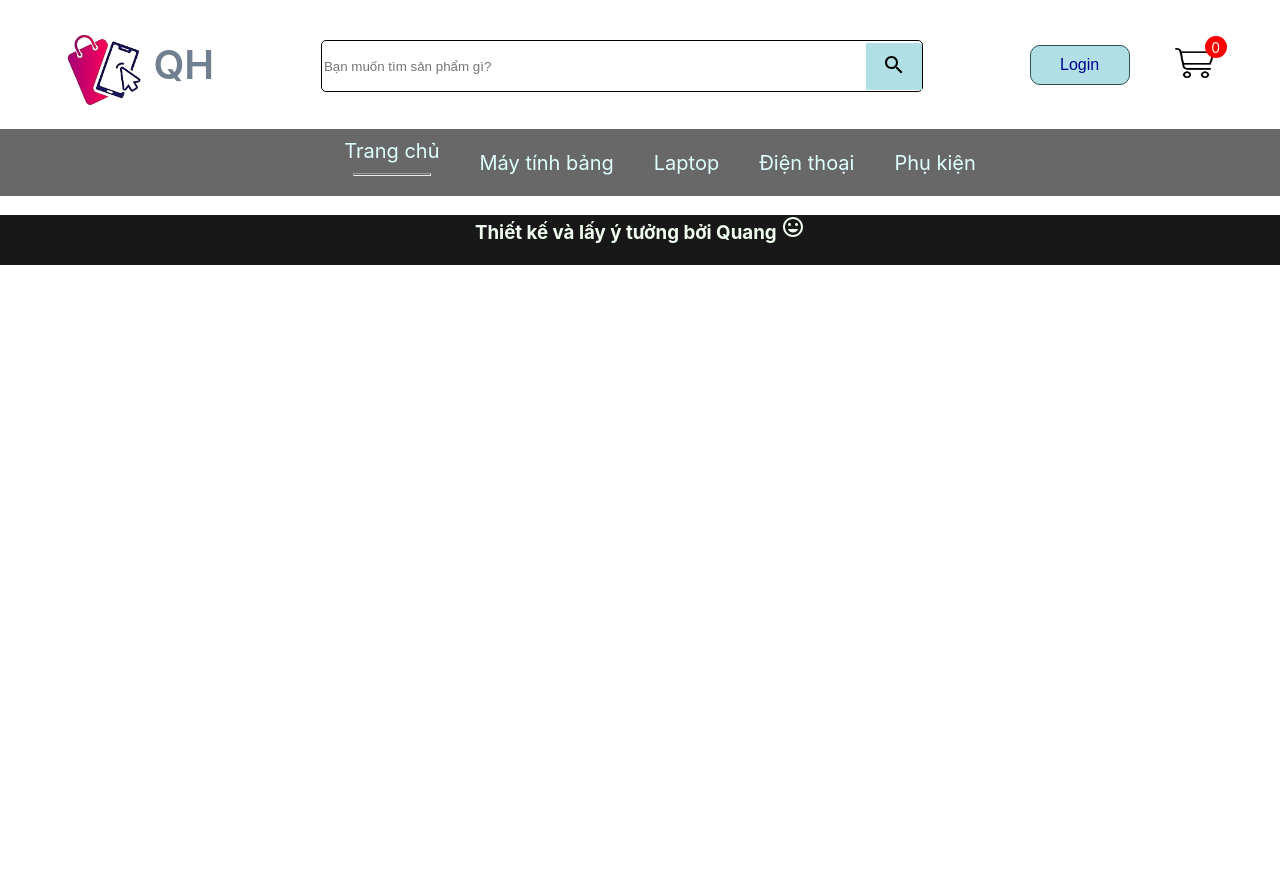
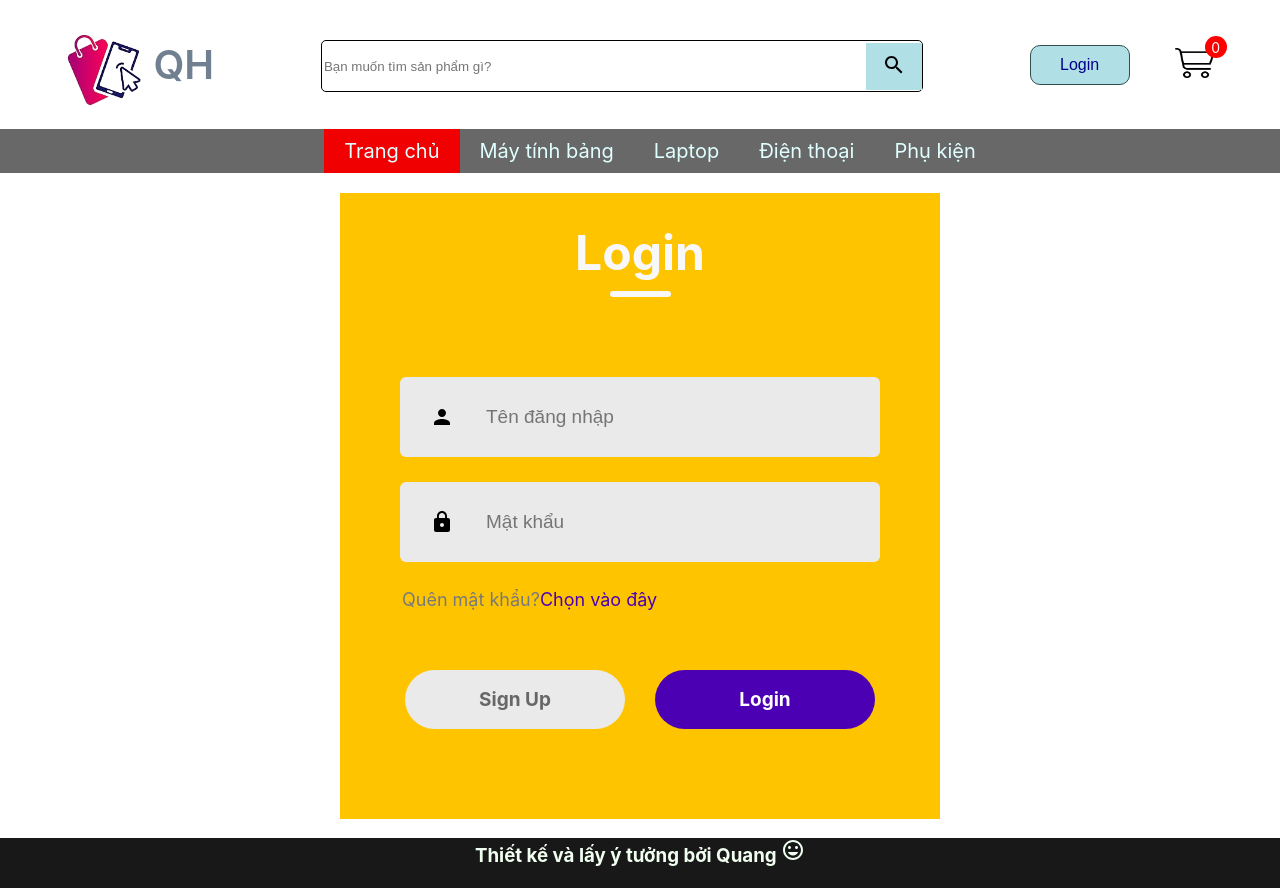
Before and after one commit to anhui1234/Project-rr, a React (Create React App) app in the folder project-app/: page /loginSignup in a window 1280 px wide. Before the commit the page ends 800 px from the top, so only its background shows below. Built offline with nearby package versions, Linux system fonts and the light colour scheme.

Commit message:
Thêm form Login

```diff
--- a/project-app/src/Component/Advertisement/Advertisement.jsx
+++ b/project-app/src/Component/Advertisement/Advertisement.jsx
@@ -6,7 +6,7 @@ function Advertisement() {
       <div className="Advertisement">
         <h2>Deal hời</h2>
         <p>Sản phẩm mới luôn được cập nhật</p>
-        <li className='btn'>Shop now<KeyboardDoubleArrowRightIcon style={{fontSize:'medium',top:'30px'}}/></li>
+        <li className='btn'>Shop now<KeyboardDoubleArrowRightIcon style={{fontSize:'medium'}}/></li>
       </div>
     );
   }
--- a/project-app/src/Component/Navbar/Navbar.css
+++ b/project-app/src/Component/Navbar/Navbar.css
@@ -17,13 +17,13 @@
     display: flex;
     flex-direction: column;
     align-items: center;
-
     cursor: pointer;
     padding: 10px 20px;
-
+    color: #E0FFFF;
 }
-
-.Navbar-menu hr{
-    width: 80%;
-    height: 1px;
+.Navbar-menu li:hover{
+    background-color: #F00000;
 }
+.gred{
+    background-color: #F00000;
+}
--- a/project-app/src/Component/Navbar/Navbar.jsx
+++ b/project-app/src/Component/Navbar/Navbar.jsx
@@ -6,11 +6,11 @@ function Navbar() {
     return (
       <div className="Navbar">
           <ul className='Navbar-menu'>
-            <li onClick={()=>{setMenu("trangchu")}}><Link style={{textDecoration:'none',color:'#E0FFFF'}} to='/'>Trang chủ</Link>{menu==="trangchu"?<hr/>:<></>}</li>
-            <li onClick={()=>{setMenu("maytinhbang")}}><Link style={{textDecoration:'none',color:'#E0FFFF'}} to='/maytinhbang'>Máy tính bảng</Link>{menu==="maytinhbang"?<hr/>:<></>}</li>
-            <li onClick={()=>{setMenu("laptop")}}><Link style={{textDecoration:'none',color:'#E0FFFF'}} to='/laptop'>Laptop</Link> {menu==="laptop"?<hr/>:<></>}</li>
-            <li onClick={()=>{setMenu("dienthoai")}}><Link style={{textDecoration:'none',color:'#E0FFFF'}} to='/dienthoai'>Điện thoại</Link>{menu==="dienthoai"?<hr/>:<></>}</li>
-            <li onClick={()=>{setMenu("phukien")}}><Link style={{textDecoration:'none',color:'#E0FFFF'}} to='/phukien'>Phụ kiện</Link> {menu==="phukien"?<hr/>:<></>}</li>
+            <li className={menu==="trangchu"?'gred':''} onClick={()=>{setMenu("trangchu")}}><Link style={{textDecoration:'none',color:'#E0FFFF'}} to='/'>Trang chủ</Link></li>
+            <li className={menu==="maytinhbang"?'gred':''} onClick={()=>{setMenu("maytinhbang")}}><Link style={{textDecoration:'none',color:'#E0FFFF'}} to='/maytinhbang'>Máy tính bảng</Link></li>
+            <li className={menu==="laptop"?'gred':''} onClick={()=>{setMenu("laptop")}}><Link style={{textDecoration:'none',color:'#E0FFFF'}} to='/laptop'>Laptop</Link> </li>
+            <li className={menu==="dienthoai"?'gred':''} onClick={()=>{setMenu("dienthoai")}}><Link style={{textDecoration:'none',color:'#E0FFFF'}} to='/dienthoai'>Điện thoại</Link></li>
+            <li className={menu==="phukien"?'gred':''} onClick={()=>{setMenu("phukien")}}><Link style={{textDecoration:'none',color:'#E0FFFF'}} to='/phukien'>Phụ kiện</Link> </li>
           </ul>
       </div>
     );
--- /dev/null
+++ b/project-app/src/Component/Pages/CSS/LoginSignup.css
@@ -0,0 +1,85 @@
+
+.LoginSignup{
+    display: flex;
+    flex-direction: column;
+    margin: auto;
+    width: 600px;
+    margin-top: 20px;
+    background: rgb(255, 196, 0);
+    padding-bottom: 30px;
+}
+.LoginSignup-title{
+    display: flex;
+    flex-direction: column;
+    align-items: center;
+    gap: 9px;
+    width: 100%;
+    margin-top: 30px;
+}
+.text{
+    font-size: 48px;
+    font-weight: 700;
+    color: #F8F8F8;
+}
+.underline{
+    width: 61px;
+    height: 6px;
+    background:#F8F8F8;
+    border-radius: 9px;
+}
+.inputs{
+    margin-top: 55px;
+    display: flex;
+    flex-direction: column;
+    gap: 25px;
+}
+.input{
+    display: flex;
+    align-items: center;
+    margin: auto;
+    width: 480px;
+    height: 80px;
+    background: #eaeaea;
+    border-radius: 6px;
+}
+.input input{
+    height: 50px;
+    width: 400px;
+    background: transparent;
+    border: none;
+    outline: none;
+    color: #797979;
+    font-size: 19px;
+}
+.forgot-password{
+    padding-left: 62px;
+    margin-top: 27px;
+    color: #797979;
+    font-size: 18px;
+}
+.forgot-password span{
+    color: #4c00b4;
+    cursor: pointer;
+}
+.submit-container{
+    display: flex;
+    gap: 30px;
+    margin: 60px auto;
+}
+.submit{
+    display: flex;
+    justify-content: center;
+    align-items: center;
+    width: 220px;
+    height: 59px;
+    color: #fff;
+    background: #4c00b4;
+    border-radius: 50px;
+    font-size: 19px;
+    font-weight: 700;
+    cursor: pointer;
+}
+.gray{
+    background: #EAEAEA;
+    color: #676767;
+}
--- a/project-app/src/Component/Pages/LoginSignup.jsx
+++ b/project-app/src/Component/Pages/LoginSignup.jsx
@@ -1,9 +1,41 @@
+ import "../Pages/CSS/LoginSignup.css"
+ import PersonIcon from '@mui/icons-material/Person';
+ import MailIcon from '@mui/icons-material/Mail';
+ import LockIcon from '@mui/icons-material/Lock';
+import { useState } from "react";
 function LoginSignup() {
+    const [action, setAction]=useState("Login");
+    return (
+      <div className="container">
+        <div className="LoginSignup">
+          <div className="LoginSignup-title">
+            <div className="text">{action}</div>
+            <div className="underline"></div>
+          </div>
+          <div className="inputs">
+            {action==="Login"?<div></div>:<div className="input">
+                <MailIcon style={{margin:'0px 30px'}}/>
+                <input type="text" placeholder="Email"/>
+            </div>}
+            <div className="input">
+                <PersonIcon style={{margin:'0px 30px'}}/>
+                <input type="text" placeholder="Tên đăng nhập"/>
+            </div>
 
-    return (
-      <div className="Navbar">
+            <div className="input">
+                <LockIcon style={{margin:'0px 30px'}}/>
+                <input type="text" placeholder="Mật khẩu"/>
+            </div>
+          </div>
+          {action==="Sign Up"?<div></div>:<div className="forgot-password">Quên mật khẩu?<span>Chọn vào đây</span></div>}
 
+          <div className="submit-container">
+            <div className={action==="Login"?"submit gray":"submit"} onClick={()=>{setAction("Sign Up")}} >Sign Up</div>
+            <div className={action==="Sign Up"?"submit gray":"submit"} onClick={()=>{setAction("Login")}}>Login</div>
+          </div>
       </div>
+      </div>
+
     );
   }
 export default LoginSignup;
```
